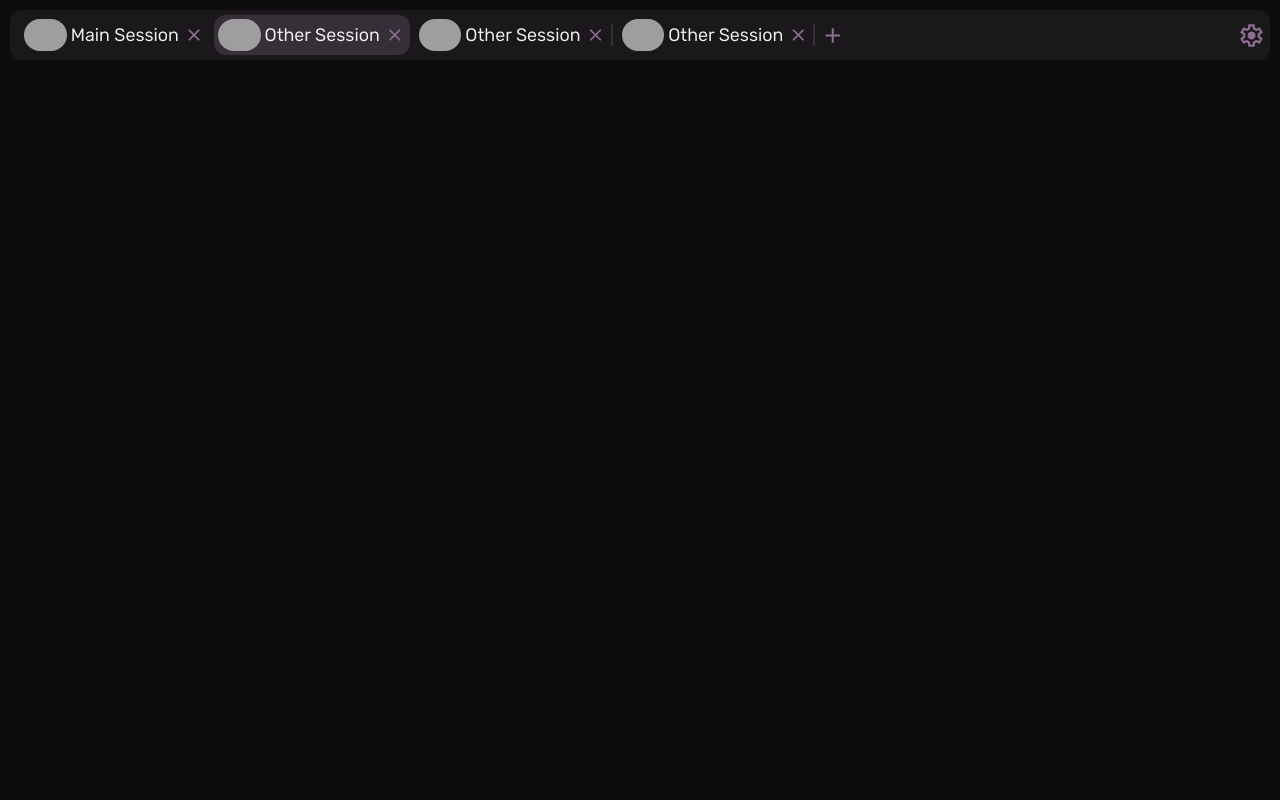
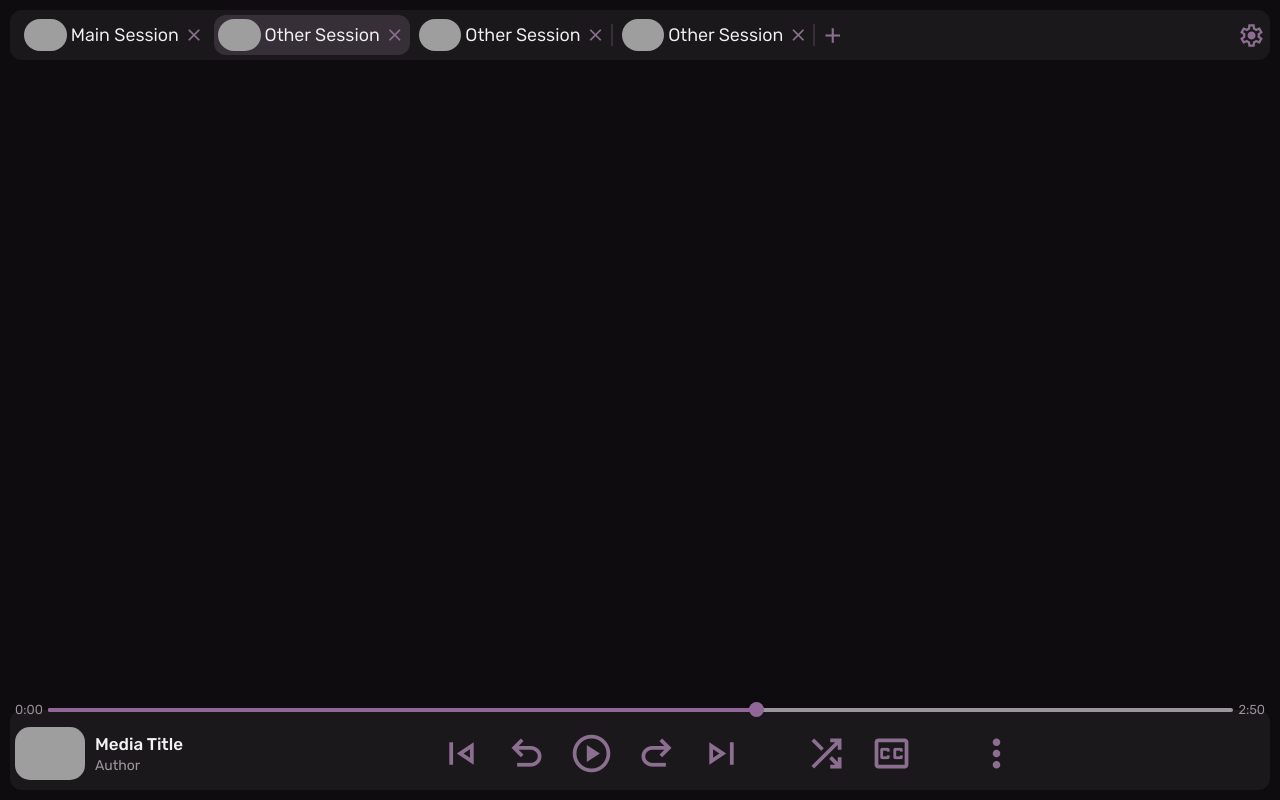
Before and after one commit to EliasLF/OpenWebPlayer-Frontend, a plain HTML site: page src/index.html in a window 1280 px wide. Drawn offline with nearby package versions, Linux system fonts and the light colour scheme; grey boxes are pictures that could not be loaded.

Commit message:
mediabar

```diff
--- a/src/index.html
+++ b/src/index.html
@@ -7,7 +7,7 @@
     <link rel="stylesheet" href="style.css">
 
     <!-- google icons -->
-    <link rel="stylesheet" href="https://fonts.googleapis.com/css2?family=Material+Symbols+Outlined:opsz,wght,FILL,GRAD@20..48,100..700,0..1,-50..200&icon_names=add,close,settings" />
+    <link rel="stylesheet" href="https://fonts.googleapis.com/css2?family=Material+Symbols+Outlined:opsz,wght,FILL,GRAD@20..48,100..700,0..1,-50..200&icon_names=add,close,closed_caption,more_vert,pause_circle,play_circle,redo,settings,shuffle,skip_next,skip_previous,undo" />
 
     <!-- google fonts -->
     <link rel="preconnect" href="https://fonts.googleapis.com">
@@ -56,5 +56,58 @@
             <span class="icon icon-settings material-symbols-outlined">settings</span>
         </button>
     </div>
+
+
+
+    <div id="mediabar">
+        <div id="timebar_wrapper">
+            <p class="media_time">0:00</p>
+            <div id="timebar">
+                <div id="timebar_fg">
+                    <div id="timestamp_dot"></div>
+                </div>
+            </div>
+            <p class="media_time">2:50</p>
+        </div>
+        <div id="actions">
+            <div id="media_cover">
+                <img src="https://imgs.search.brave.com/KRERghoOVtTnN7x0rSpNvNbyRqLtu1VXEUTI0dnpkX0/rs:fit:860:0:0:0/g:ce/aHR0cHM6Ly9pbWcu/ZnJlZXBpay5jb20v/cHJlbWl1bS1wc2Qv/cGxhc3RpYy13cmFw/LW92ZXJsYXktYWxi/dW0tYXJ0LWNvdmVy/LXBzZC10ZW1wbGF0/ZS0wOF85ODQxMDAt/NzQ5LmpwZz9zZW10/PWFpc19oeWJyaWQ" alt="media-cover" id="media_cover_img">
+                <div id="media_title">
+                    <p id="media_txt_title">Media Title</p>
+                    <p id="media_txt_author">Author</p>
+                </div>
+            </div>
+            <div id="media_control">
+                <div id="media_control_base">
+                    <button class="media_control_btn">
+                        <span class="icon icon_media material-symbols-outlined">skip_previous</span>
+                    </button>
+                    <button class="media_control_btn">
+                        <span class="icon icon_media material-symbols-outlined">undo</span>
+                    </button>
+                    <button class="media_control_btn">
+                        <span class="icon icon_media material-symbols-outlined">play_circle</span>
+                    </button>
+                    <button class="media_control_btn">
+                        <span class="icon icon_media material-symbols-outlined">redo</span>
+                    </button>
+                    <button class="media_control_btn">
+                        <span class="icon icon_media material-symbols-outlined">skip_next</span>
+                    </button>
+                </div>
+                <div id="media_control_extra">
+                    <button class="media_control_btn">
+                        <span class="icon icon_media material-symbols-outlined">shuffle</span>
+                    </button>
+                    <button class="media_control_btn">
+                        <span class="icon icon_media material-symbols-outlined">closed_caption</span>
+                    </button>
+                </div>
+                <button class="media_control_btn">
+                    <span class="icon icon_media material-symbols-outlined">more_vert</span>
+                </button>
+            </div>
+        </div>
+    </div>
 </body>
 </html>
--- a/src/style.css
+++ b/src/style.css
@@ -60,9 +60,12 @@
   padding: 0;
   font-family: "Rubik", serif;
   font-weight: 370;
+  user-select: none;
+  color: var(--text-50);
 }
 body {
   background-color: var(--background-950);
+  height: 100%;
 }
 button {
   background-color: transparent;
@@ -83,6 +86,7 @@ button {
   align-items: center;
   display: flex;
   margin-left: 5px;
+  transition: all 0.2s ease-in-out;
 }
 .session-cover {
   max-height: 80%;
@@ -100,15 +104,115 @@ button {
   height: 50%;
   border-color: var(--background-800);
   border-style: solid;
+  width: 0px;
 }
 .session:hover {
   background-color: var(--background-800);
   cursor: pointer;
 }
+#mediabar {
+  position: absolute;
+  bottom: 0;
+  width: calc(100% - 20px);
+  background-color: var(--background-900);
+  display: flex;
+  flex-direction: column;
+  height: 80px;
+  align-items: center;
+  border-radius: 12px;
+  margin: 10px;
+}
+#media_control {
+  display: flex;
+  flex-direction: row;
+  width: 100%;
+  justify-content: center;
+  gap: 40px;
+}
+#media_control_extra,
+#media_control_base {
+  display: flex;
+  flex-direction: row;
+}
+#media_title {
+  display: flex;
+  flex-direction: column;
+  gap: 3px;
+  margin-left: 10px;
+}
+#media_txt_title {
+  font-weight: 500;
+  font-size: 17px;
+  white-space: nowrap;
+}
+#media_txt_author {
+  font-weight: 400;
+  color: var(--text-400);
+  font-size: 14px;
+}
+.media_time {
+  font-size: 13px;
+  margin-left: 5px;
+  margin-right: 5px;
+  color: var(--text-400);
+}
+#timebar_wrapper {
+  width: 100%;
+  display: flex;
+  align-items: center;
+  justify-content: center;
+  margin-top: -8px;
+}
+#timebar {
+  height: 4px;
+  width: 95%;
+  background-color: var(--text-400);
+  border-radius: 100px;
+  cursor: pointer;
+}
+#timebar_fg {
+  height: 4px;
+  width: 60%;
+  background-color: var(--secondary-500);
+  border-radius: 100px;
+  display: flex;
+  justify-content: right;
+  align-items: center;
+}
+#timestamp_dot {
+  width: 15px;
+  height: 15px;
+  border-radius: 100px;
+  background-color: var(--secondary-500);
+  margin-right: -5px;
+  z-index: 999;
+  transition: all 0.1s ease-in-out;
+}
+#timestamp_dot:hover {
+  width: 18px;
+  height: 18px;
+  margin-right: -7px;
+}
+#actions {
+  display: flex;
+  width: 100%;
+  height: 80px;
+  align-items: center;
+}
+#media_cover {
+  margin-left: 5px;
+  margin-right: 5px;
+  align-items: center;
+  display: flex;
+}
+#media_cover_img {
+  width: 70px;
+  border-radius: 15px;
+}
 #sessionbar {
   display: flex;
   background-color: var(--background-900);
-  position: fixed;
+  position: absolute;
   width: calc(100% - 20px);
   height: 50px;
   align-items: center;
@@ -123,6 +227,11 @@ button {
   margin-right: 5px;
   display: flex;
   align-items: center;
+}
+.media_control_btn {
+  display: flex;
+  align-items: center;
+  justify-content: center;
 }
 .icon {
   color: var(--primary-500);
@@ -154,6 +263,15 @@ button {
 .icon-session-add:hover {
   color: var(--primary-400);
 }
+.icon_media {
+  font-size: 45px !important;
+  margin-left: 10px;
+  margin-right: 10px;
+  transition: ease-in-out 0.2s all;
+}
+.icon_media:hover {
+  color: var(--primary-400);
+}
 .material-symbols-outlined {
   font-variation-settings: 'FILL' 0, 'wght' 400, 'GRAD' 0, 'opsz' 24;
 }
```
Also changed, not shown: 1 other file.
